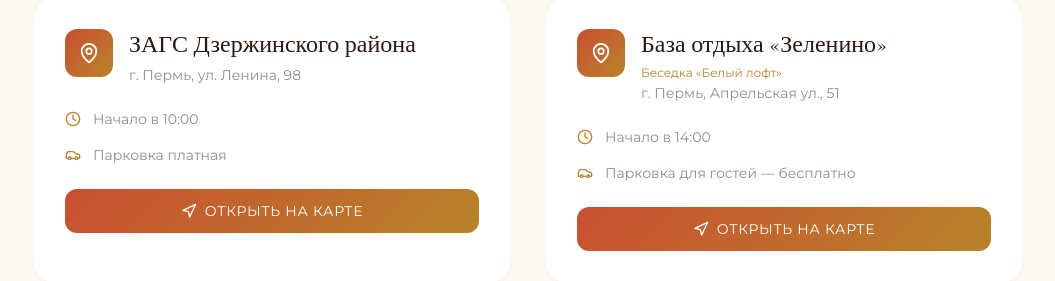
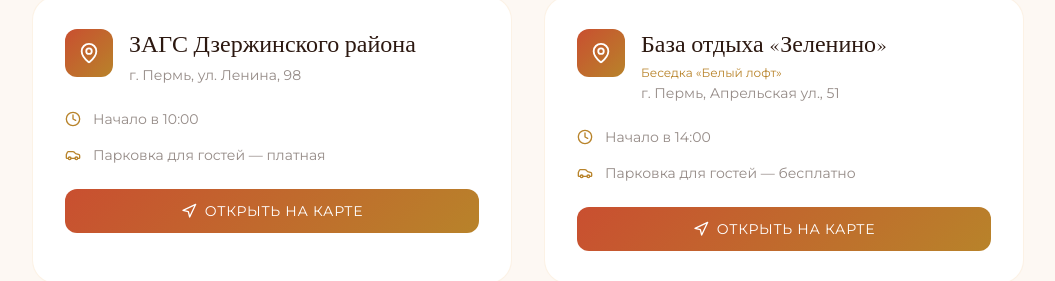
Before and after one commit to pr-poehali-dev/wedding-invitation-site-115, a React (Vite) app: page / in a window 1280 px wide. Shown: the part 2915-3196 px from the top of the page, without its empty margins (112-1167 px from the left). Built offline with nearby package versions, Linux system fonts and the light colour scheme.

Commit message:
fix: платная парковка для гостей

```diff
--- a/src/components/wedding/WeddingContent.tsx
+++ b/src/components/wedding/WeddingContent.tsx
@@ -122,7 +122,7 @@ export default function WeddingContent() {
                 </div>
                 <div className="flex items-center gap-3">
                   <Icon name="Car" size={16} style={{ color: "var(--c-gold)" }} />
-                  <span className="font-montserrat text-sm" style={{ color: "var(--c-muted)" }}>Парковка платная</span>
+                  <span className="font-montserrat text-sm" style={{ color: "var(--c-muted)" }}>Парковка для гостей — платная</span>
                 </div>
               </div>
               <a
```
